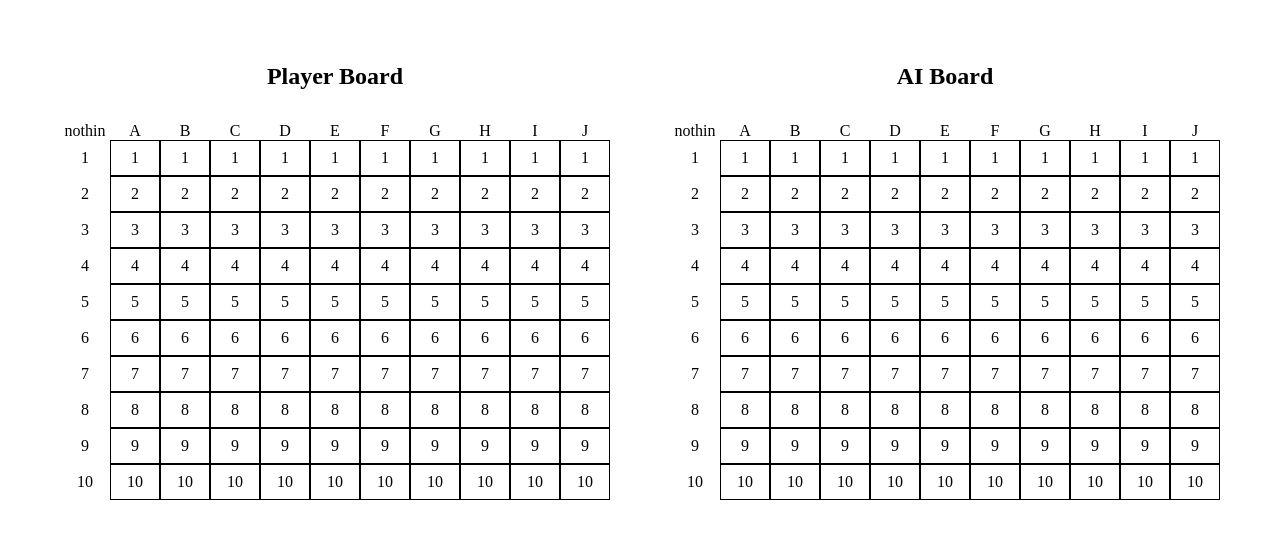
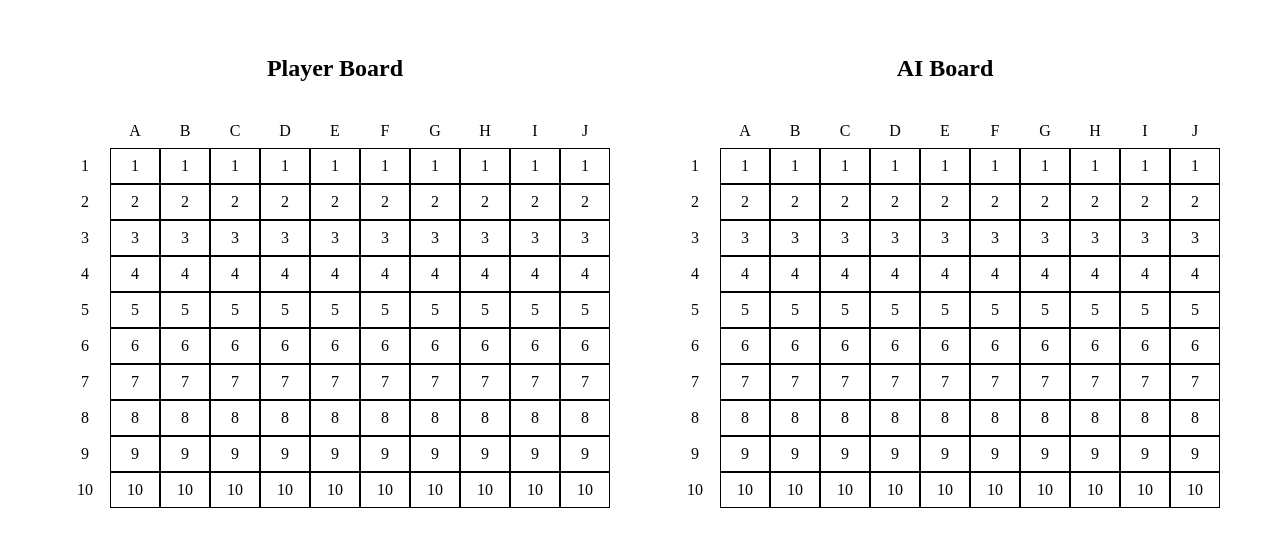
Before and after one commit to Marshnme/BattleShip, a website with bundled scripts: page index.html in a window 1280 px wide. Shown: the part 135-682 px from the top of the page. Built offline with nearby package versions, Linux system fonts and the light colour scheme.

Commit message:
correctly displaying column grid guide

```diff
--- a/scripts/gameboardFactory.js
+++ b/scripts/gameboardFactory.js
@@ -144,14 +144,18 @@ const gameBoardFactory = (ai = false) => {
         for (let i = 0; i < letterColumns.length + 1; i++) {
             const column = document.createElement('div');
             column.classList.add('column', `column-${i}`);
-            column.textContent = `${
-                letterColumns[i - 1] ? letterColumns[i - 1] : 'nothin'
+            const letterTile = document.createElement('div');
+            letterTile.classList.add(`letter-tile-${i}`);
+            letterTile.textContent = `${
+                letterColumns[i - 1] ? letterColumns[i - 1] : 'n'
             }`;
+            column.prepend(letterTile);
             gameboardParent.appendChild(boardHolder);
             for (let j = 0; j < numberRows.length; j++) {
                 const numberTiles = document.createElement('div');
                 numberTiles.textContent = `${numberRows[j]}`;
                 numberTiles.classList.add(
+                    'number-tile',
                     `${letterColumns[i - 1]}-${numberRows[j]}`
                 );
                 column.appendChild(numberTiles);
--- a/style.css
+++ b/style.css
@@ -36,9 +36,18 @@ body,.gameboards{
     text-align: center;
 }
 
-.column > *{
+.letter-tile-0{
+    visibility: hidden;
+}
+
+.number-tile{
     padding:.5rem 1rem;
     border:1px solid black;
+}
+
+.column>*:first-child{
+    border-style: none;
+    padding:.5rem
 }
 
 .column-0 > *{
```
